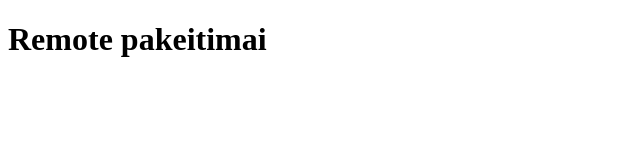
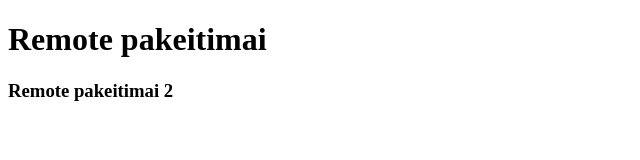
Before and after one commit to kirilvcs/versijavimas, a plain HTML site: page index.html in a window 1280 px wide. Shown: the whole page, without its empty margins (0-640 px from the left). Drawn offline with Linux system fonts and the light colour scheme.

Commit message:
Update index.html

```diff
--- a/index.html
+++ b/index.html
@@ -9,6 +9,7 @@
 </head>
 <body>
 	<h1>Remote pakeitimai</h1>
+	<h3>Remote pakeitimai 2</h3>
 	<script src="assets/scripts/custom.js"></script>
 </body>
 </html>
```
